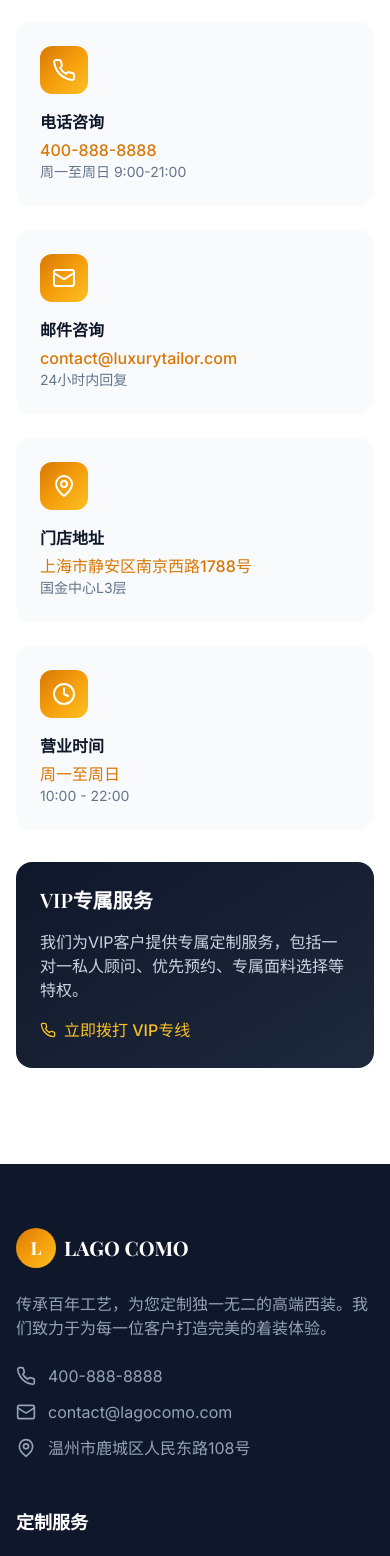
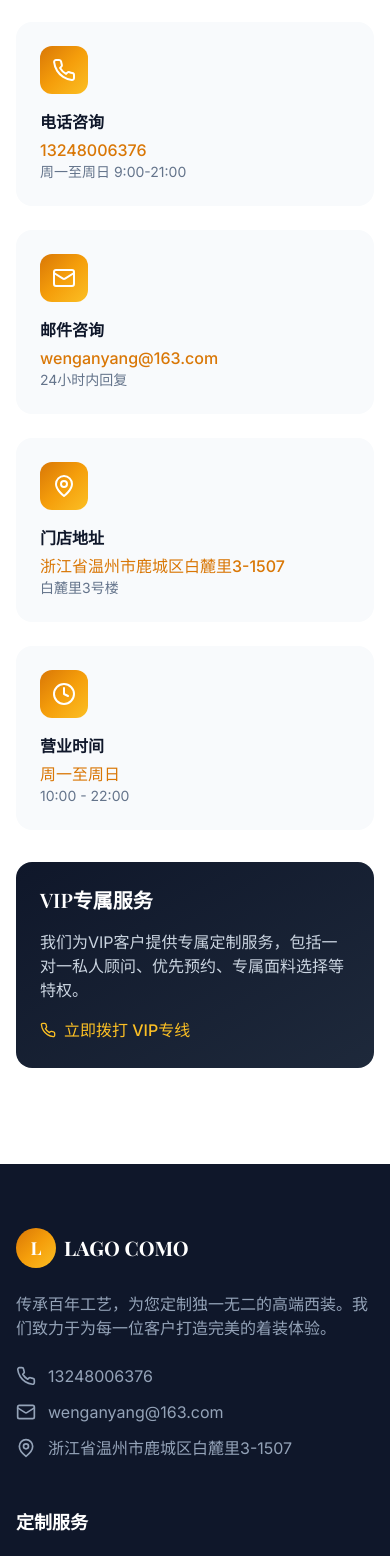
Before and after one commit to wenganyang/LARO-COMO, a Next.js app: page /contact in a window 390 px wide. Shown: the part 1280-2836 px from the top of the page. Built offline with nearby package versions, Linux system fonts and the light colour scheme.

Commit message:
Update: contact information - phone, email, address

```diff
--- a/src/components/Footer.tsx
+++ b/src/components/Footer.tsx
@@ -34,17 +34,17 @@ const Footer = () => {
               传承百年工艺，为您定制独一无二的高端西装。我们致力于为每一位客户打造完美的着装体验。
             </p>
             <div className="space-y-3">
-              <a href="tel:+864008888888" className="flex items-center gap-3 text-charcoal-400 hover:text-gold-500 transition-colors">
+              <a href="tel:+8613248006376" className="flex items-center gap-3 text-charcoal-400 hover:text-gold-500 transition-colors">
                 <Phone className="w-5 h-5" />
-                400-888-8888
+                13248006376
               </a>
-              <a href="mailto:contact@lagocomo.com" className="flex items-center gap-3 text-charcoal-400 hover:text-gold-500 transition-colors">
+              <a href="mailto:wenganyang@163.com" className="flex items-center gap-3 text-charcoal-400 hover:text-gold-500 transition-colors">
                 <Mail className="w-5 h-5" />
-                contact@lagocomo.com
+                wenganyang@163.com
               </a>
               <div className="flex items-center gap-3 text-charcoal-400">
                 <MapPin className="w-5 h-5" />
-                温州市鹿城区人民东路108号
+                浙江省温州市鹿城区白麓里3-1507
               </div>
             </div>
           </div>
--- a/src/pages/contact.tsx
+++ b/src/pages/contact.tsx
@@ -24,20 +24,20 @@ const ContactPage = () => {
     {
       icon: Phone,
       title: '电话咨询',
-      content: '400-888-8888',
+      content: '13248006376',
       subContent: '周一至周日 9:00-21:00',
     },
     {
       icon: Mail,
       title: '邮件咨询',
-      content: 'contact@luxurytailor.com',
+      content: 'wenganyang@163.com',
       subContent: '24小时内回复',
     },
     {
       icon: MapPin,
       title: '门店地址',
-      content: '上海市静安区南京西路1788号',
-      subContent: '国金中心L3层',
+      content: '浙江省温州市鹿城区白麓里3-1507',
+      subContent: '白麓里3号楼',
     },
     {
       icon: Clock,
@@ -204,7 +204,7 @@ const ContactPage = () => {
                   我们为VIP客户提供专属定制服务，包括一对一私人顾问、优先预约、专属面料选择等特权。
                 </p>
                 <a
-                  href="tel:+864008888888"
+                  href="tel:+8613248006376"
                   className="inline-flex items-center gap-2 text-gold-400 font-medium hover:text-gold-300 transition-colors"
                 >
                   <Phone className="w-4 h-4" />
```
